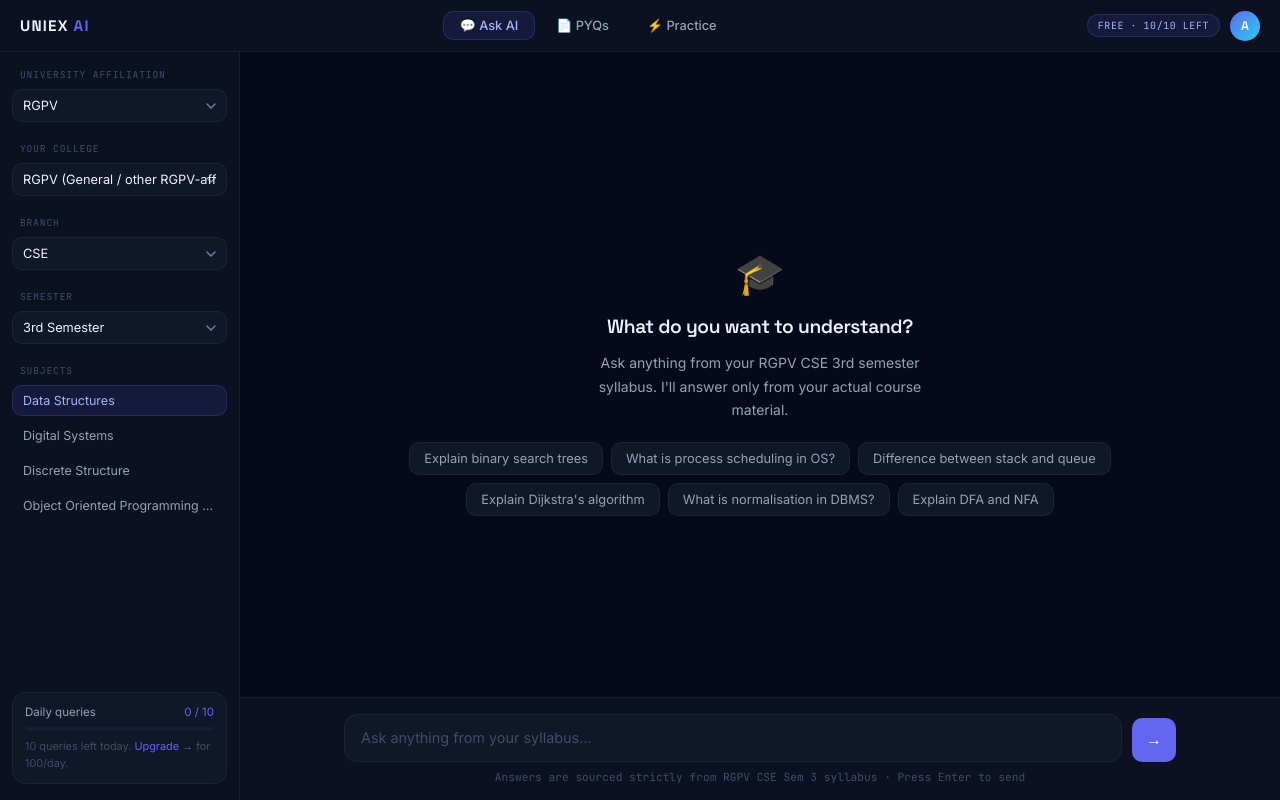
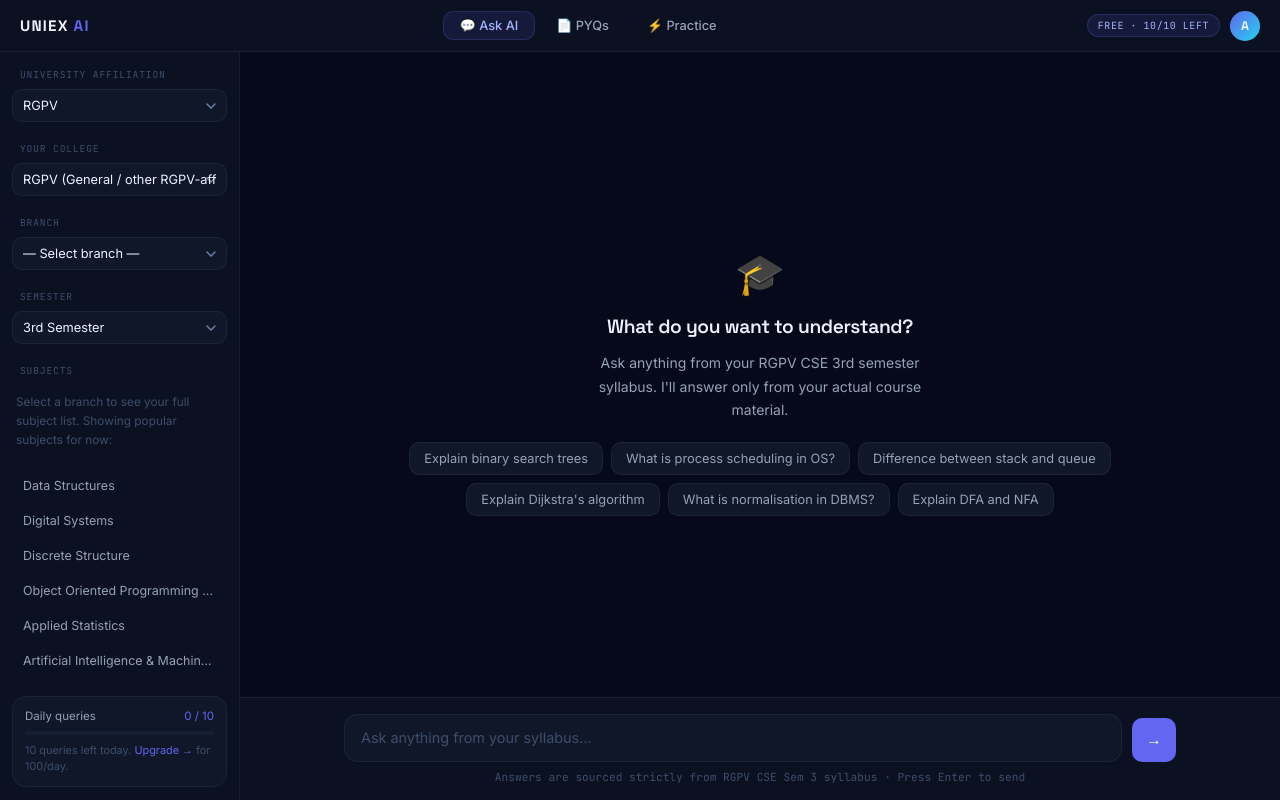
Before and after one commit to BuddyAddy73/uniexamai-, a website: page docs/app.html in a window 1280 px wide. Drawn offline with Linux system fonts and the light colour scheme.

Commit message:
app ui changes

```diff
--- a/docs/app.html
+++ b/docs/app.html
@@ -473,7 +473,9 @@ body{
     </div>
     <div class="sb-section">
       <div class="sb-label">Branch</div>
-      <select class="sb-select" id="selBranch"></select>
+      <select class="sb-select" id="selBranch">
+        <option value="">— Select branch —</option>
+      </select>
     </div>
     <div class="sb-section">
       <div class="sb-label">Semester</div>
@@ -724,27 +726,50 @@ function populateBranches() {
   const affil = elAffil.value;
   const branches = BRANCHES_BY_AFFIL[affil];
   const current = elBranch.value;
-  elBranch.innerHTML = branches.map(b => `<option>${b}</option>`).join('');
-  // keep previous selection if still valid for this affiliation
-  if (branches.includes(current)) elBranch.value = current;
+  elBranch.innerHTML = `<option value="">— Select branch —</option>` +
+    branches.map(b => `<option>${b}</option>`).join('');
+  // keep previous selection if still valid for this affiliation, else reset to placeholder
+  elBranch.value = branches.includes(current) ? current : "";
 }
 
 function populateSubjects() {
   const affil = elAffil.value;
   const branch = elBranch.value;
   const sem = elSem.value;
-  const subjects = SUBJECT_MAP[affil]?.[branch]?.[sem] || [];
 
-  if (subjects.length === 0) {
-    elChips.innerHTML = `<div class="chip-empty">No subject-level breakdown indexed yet for ${affil} · ${branch} · Sem ${sem}. The full semester scheme PDF is still searchable — just ask in the chat below.</div>`;
+  // No branch chosen yet — show a small cross-branch recommended set instead
+  // of nothing, so the panel never looks broken/empty.
+  if (!branch) {
+    const recommended = [
+      ...(SUBJECT_MAP.RGPV?.CSE?.["3"] || []),
+      ...(SUBJECT_MAP.DAVV?.CSE?.["4"] || []).slice(0, 3)
+    ].slice(0, 6);
+
+    elChips.innerHTML = `<div class="chip-empty" style="margin-bottom:8px;">Select a branch to see your full subject list. Showing popular subjects for now:</div>` +
+      recommended.map(s => `<div class="chip">${s}</div>`).join('');
+    bindChipClicks();
     return;
   }
 
-  elChips.innerHTML = subjects
-    .map((s, i) => `<div class="chip${i === 0 ? ' active' : ''}">${s}</div>`)
+  // Branch selected — show every subject across ALL semesters for this
+  // branch, not just the currently selected one, so students can browse
+  // ahead or look back without changing the semester dropdown.
+  const branchData = SUBJECT_MAP[affil]?.[branch] || {};
+  const allSubjectsThisBranch = [...new Set(Object.values(branchData).flat())].sort();
+  const currentSemSubjects = branchData[sem] || [];
+
+  if (allSubjectsThisBranch.length === 0) {
+    elChips.innerHTML = `<div class="chip-empty">No subject-level breakdown indexed yet for ${affil} · ${branch}. The full semester scheme PDF is still searchable — just ask in the chat below.</div>`;
+    return;
+  }
+
+  elChips.innerHTML = allSubjectsThisBranch
+    .map(s => `<div class="chip${currentSemSubjects.includes(s) ? ' active' : ''}">${s}${currentSemSubjects.includes(s) ? '' : ' <span style="opacity:.5;font-size:.65em;">(other sem)</span>'}</div>`)
     .join('');
+  bindChipClicks();
+}
 
-  // re-bind click handlers on freshly created chips
+function bindChipClicks() {
   elChips.querySelectorAll('.chip').forEach(c => {
     c.addEventListener('click', () => {
       elChips.querySelectorAll('.chip').forEach(x => x.classList.remove('active'));
```
